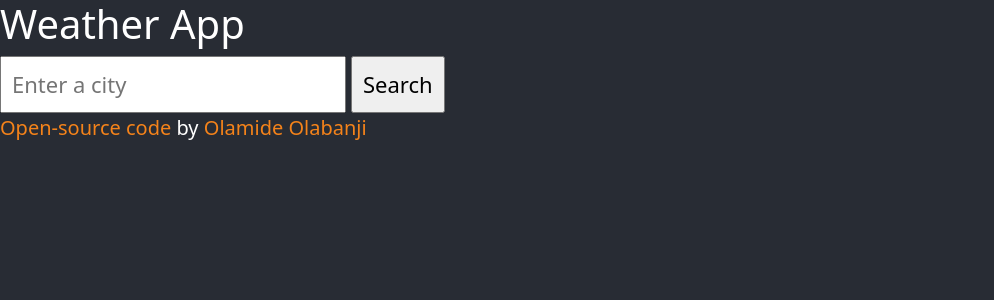
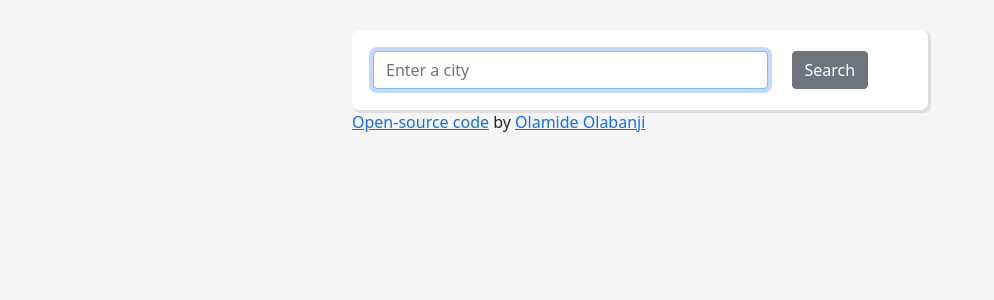
Before and after one commit to Mideolabanji/weather-react, a React (Create React App) app: page / in a window 1280 px wide. Shown: the top 300 px of the page, without its empty margins (0-994 px from the left). Built offline with nearby package versions, Linux system fonts and the light colour scheme.

Commit message:
styled the page

```diff
--- a/src/App.css
+++ b/src/App.css
@@ -7,25 +7,53 @@
   margin-right: 5px;
 }
 
-.Font {
-  font-size: 26px;
+body {
+  background-color: whitesmoke;
+  margin: 30px auto;
+  max-width: 600px;
 }
 
-.App p {
-  font-size: 20px;
+.App .weather-container {
+  padding: 20px;
+  background-color: #fff;
+  color: #000;
+  border: 1px solid #fff;
+  border-radius: 7px;
+  box-shadow: 2px 2px 1px 1px rgb(0 0 0 / 10%);
 }
 
-.App a {
-  color: #f5831a;
-  text-decoration: none;
+.setBody h2 {
+  font-size: 51px;
+  font-weight: 500;
 }
 
-.App a:hover {
-  color: black;
-  text-decoration: underline;
+.setBody h6,
+h5 {
+  font-weight: 400;
 }
 
-body {
-  background-color: #282c34;
-  color: white;
+.setBody h5 {
+  font-style: italic;
+  text-transform: capitalize;
 }
+
+.setBody h1 .city-temperature {
+  font-weight: 100;
+  font-size: 120px;
+}
+
+.setBody h1 .degree {
+  font-size: 24px;
+  font-weight: 400;
+  position: relative;
+  bottom: 70px;
+}
+
+.setBody ul {
+  list-style: none;
+  padding: 0;
+}
+
+.setBody img {
+  width: 50%;
+}
--- a/src/App.js
+++ b/src/App.js
@@ -1,13 +1,15 @@
 import React from "react";
-import Form from "./Form";
+import Weather from "./Weather";
 
 import "./App.css";
 
 export default function App() {
   return (
     <div className="App">
-      <h1>Weather App</h1>
-      <Form />
+      <div className="container">
+        <div className="weather-container">
+          <Weather />
+        </div>
         <p>
           <a
             href="https://github.com/Mideolabanji/weather-react"
@@ -26,5 +28,6 @@ export default function App() {
           </a>
         </p>
       </div>
+    </div>
   );
 }
--- a/src/Form.js
+++ b/src/Weather.js
@@ -3,7 +3,7 @@ import axios from "axios";
 import UpdateBody from "./updateBody";
 import "./App.css";
 
-export default function Search() {
+export default function Weather() {
   let [body, setBody] = useState(null);
   let [city, setCity] = useState(null);
   function handleSubmit(event) {
@@ -22,15 +22,22 @@ export default function Search() {
   }
 
   return (
-    <div className="Search">
+    <div className="Weather">
       <form onSubmit={handleSubmit}>
-        <input
-          onChange={updateCity}
-          className="padding margin"
-          type="search"
-          placeholder="Enter a city"
-        />
-        <input className="padding" type="submit" value="Search" />
+        <div className="row">
+          <div className="col-9">
+            <input
+              onChange={updateCity}
+              className="form-control"
+              type="search"
+              placeholder="Enter a city"
+              autoFocus="on"
+            />
+          </div>
+          <div className="col-3 ">
+            <input className="btn btn-secondary" type="submit" value="Search" />
+          </div>
+        </div>
       </form>
       {body}
     </div>
--- a/src/index.js
+++ b/src/index.js
@@ -1,8 +1,6 @@
 import React from "react";
 import ReactDOM from "react-dom";
 import "bootstrap/dist/css/bootstrap.css";
-// Put any other imports below so that CSS from your
-// components takes precedence over default styles.
 import App from "./App";
 
 ReactDOM.render(
--- a/src/updateBody.js
+++ b/src/updateBody.js
@@ -3,17 +3,32 @@ import "./App.css";
 
 export default function setBody(props) {
   return (
-    <ul className="Font">
-      <li>Temperature: {Math.round(props.response.data.main.temp)}°C</li>
-      <li>Description: {props.response.data.weather[0].description}</li>
-      <li>Humidity: {props.response.data.main.humidity}</li>
-      <li>Wind: {Math.round(props.response.data.wind.speed)}</li>
-      <li>
-        <img
-          src={`http://openweathermap.org/img/wn/${props.response.data.weather[0].icon}@2x.png`}
-          alt=""
-        />
-      </li>
-    </ul>
+    <div className="setBody">
+      <h2>{props.response.data.name}</h2>
+      <h6>Last updated: Sunday 11:51</h6>
+      <h5 className="weather-description">
+        {props.response.data.weather[0].description}
+      </h5>
+      <div className="row">
+        <div className="col-6">
+          <h1>
+            <span className="city-temperature">
+              {Math.round(props.response.data.main.temp)}
+            </span>
+            <span className="degree">°C</span>
+          </h1>
+        </div>
+        <div className="col-6">
+          <img
+            src={`http://openweathermap.org/img/wn/${props.response.data.weather[0].icon}@2x.png`}
+            alt={props.response.data.weather[0].description}
+          />
+        </div>
+      </div>
+      <ul>
+        <li>Humidity: {props.response.data.main.humidity}%</li>
+        <li>Wind: {Math.round(props.response.data.wind.speed)}km/h</li>
+      </ul>
+    </div>
   );
 }
```
Lines whose indentation alone changed are shown as unchanged.
